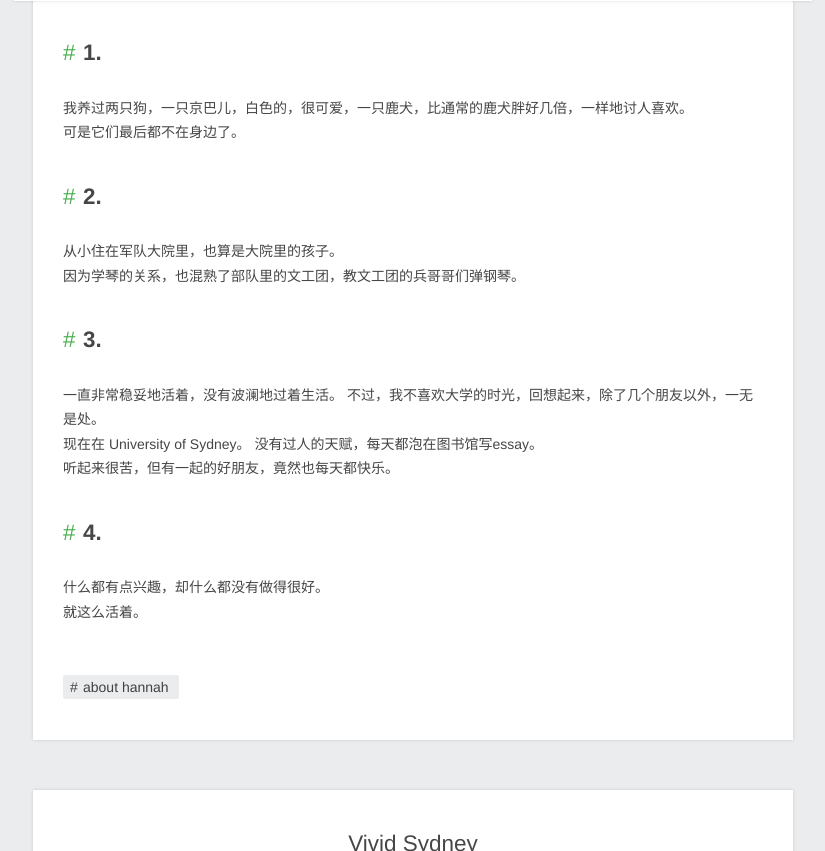
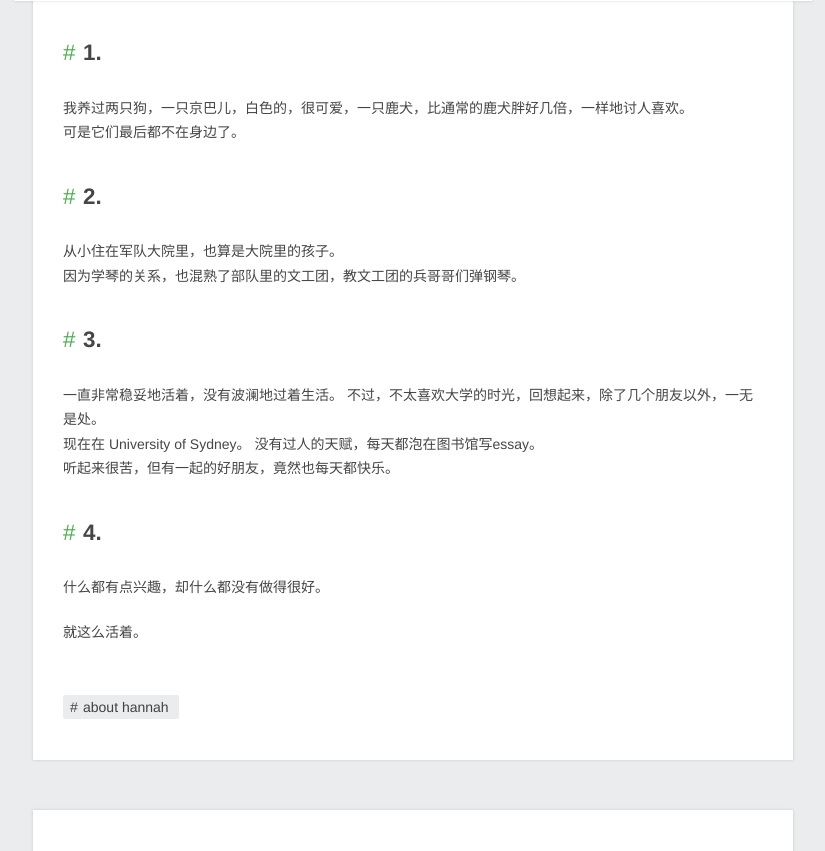
Before and after one commit to hannahinthere/hannahinthere.github.io, a plain HTML site: page archives/2017/index.html in a window 1280 px wide. Shown: the part 893-1744 px from the top of the page, without its empty margins (227-1052 px from the left). Drawn offline with nearby package versions, Linux system fonts and the light colour scheme; grey boxes are pictures that could not be loaded; files whose address does not match are found by name.

Commit message:
Site updated: 2017-05-29 22:11:27

```diff
--- a/archives/2017/index.html
+++ b/archives/2017/index.html
@@ -106,11 +106,12 @@
     May 29, 2017
   </time>
   <section class="content">
-	  <p><img src="https://ws1.sinaimg.cn/large/006tNbRwgy1fg2alklf0qg30az04g12l.gif" alt=""></p>
+	  <p><img src="http://68.media.tumblr.com/c28a67a57d633c97e59b5809d4027567/tumblr_oos23u0oIJ1ukdlcoo1_1280.jpg" alt=""></p>
 <h2 id="1"><a href="#1" class="headerlink" title="1."></a>1.</h2><p>我养过两只狗，一只京巴儿，白色的，很可爱，一只鹿犬，比通常的鹿犬胖好几倍，一样地讨人喜欢。<br>可是它们最后都不在身边了。</p>
 <h2 id="2"><a href="#2" class="headerlink" title="2."></a>2.</h2><p>从小住在军队大院里，也算是大院里的孩子。<br>因为学琴的关系，也混熟了部队里的文工团，教文工团的兵哥哥们弹钢琴。</p>
-<h2 id="3"><a href="#3" class="headerlink" title="3."></a>3.</h2><p>一直非常稳妥地活着，没有波澜地过着生活。 不过，我不喜欢大学的时光，回想起来，除了几个朋友以外，一无是处。<br>现在在 University of Sydney。 没有过人的天赋，每天都泡在图书馆写essay。<br>听起来很苦，但有一起的好朋友，竟然也每天都快乐。</p>
-<h2 id="4"><a href="#4" class="headerlink" title="4."></a>4.</h2><p>什么都有点兴趣，却什么都没有做得很好。<br>就这么活着。</p>
+<h2 id="3"><a href="#3" class="headerlink" title="3."></a>3.</h2><p>一直非常稳妥地活着，没有波澜地过着生活。 不过，不太喜欢大学的时光，回想起来，除了几个朋友以外，一无是处。<br>现在在 University of Sydney。 没有过人的天赋，每天都泡在图书馆写essay。<br>听起来很苦，但有一起的好朋友，竟然也每天都快乐。</p>
+<h2 id="4"><a href="#4" class="headerlink" title="4."></a>4.</h2><p>什么都有点兴趣，却什么都没有做得很好。</p>
+<p>就这么活着。</p>
 
 
 
```
Also changed, not shown: 2017/05/29/about/index.html (+10 -9 lines), archives/2017/05/index.html (+4 -3 lines), index.html (+4 -3 lines), tags/about-hannah/index.html (+4 -3 lines).
